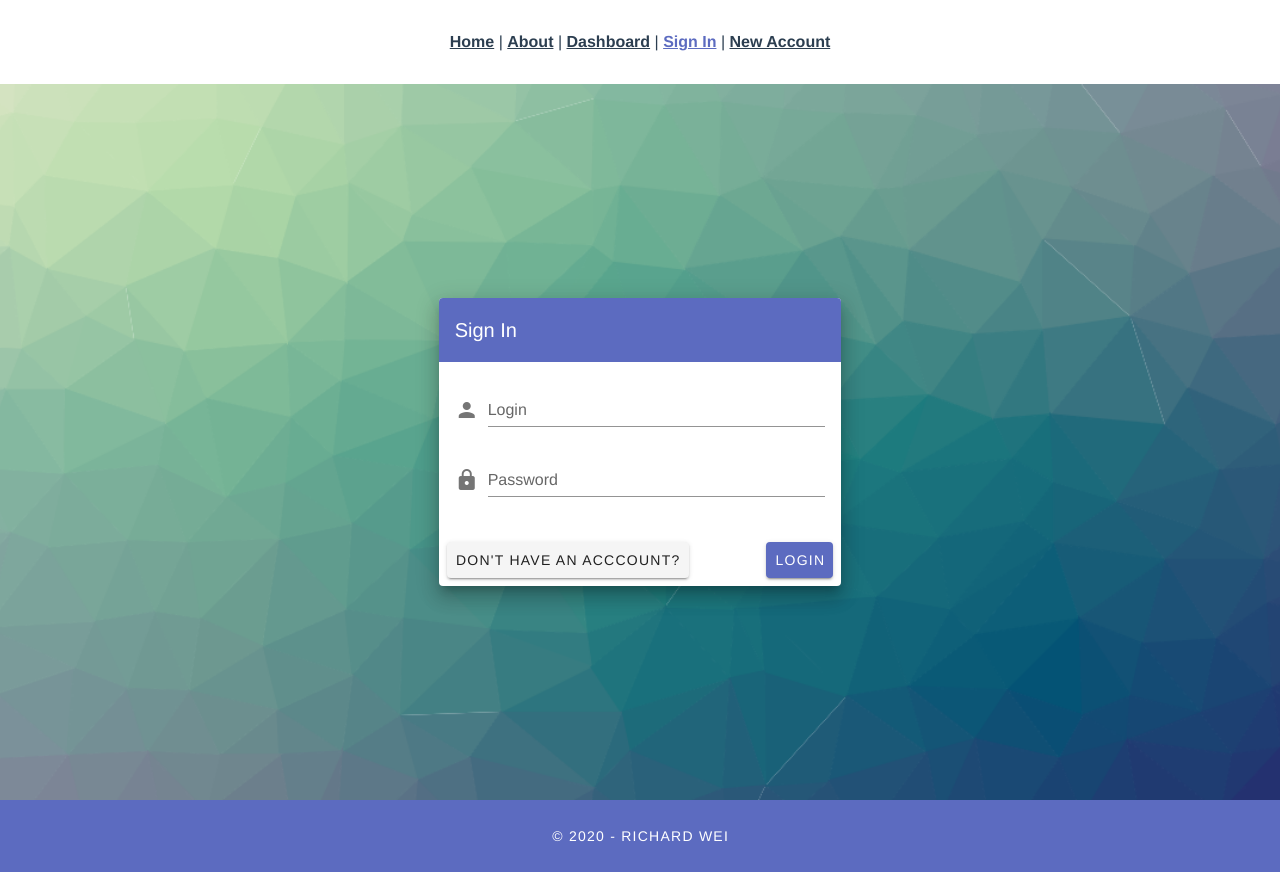
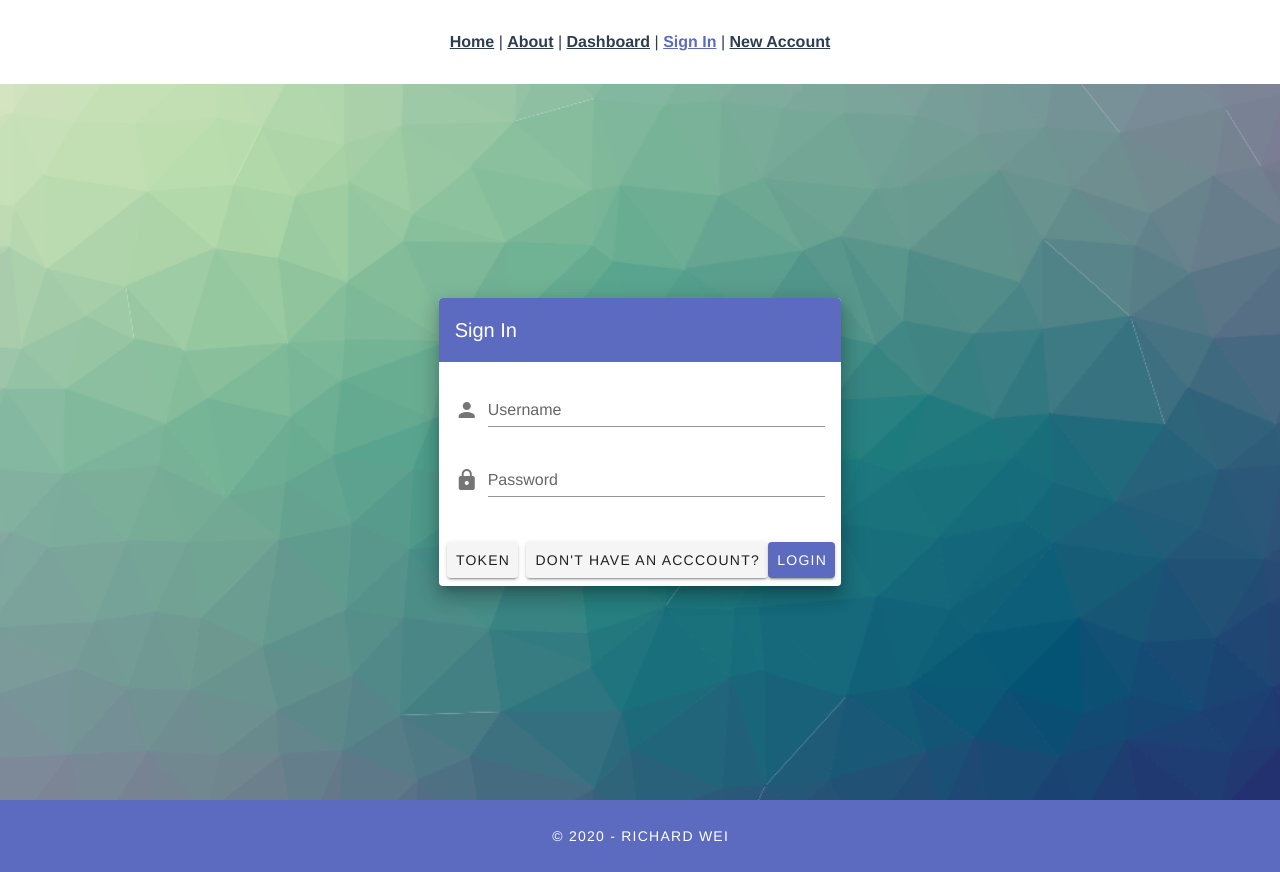
Before and after one commit to richardswei/werkit, a Vue app in the folder frontend/: page /authentication in a window 1280 px wide. Built offline with nearby package versions, Linux system fonts and the light colour scheme; the HTML template or start-up script is replaced by a standard one.

Commit message:
add token to vuex store

```diff
--- a/frontend/src/store/index.js
+++ b/frontend/src/store/index.js
@@ -12,7 +12,7 @@ export default new Vuex.Store({
     INCREMENT(state) {
       state.count += 1;
     },
-    SET_TOKEN(state, { token }) {
+    SET_TOKEN(state, token) {
       state.token = token;
     },
     UNSET_TOKEN(state) {
@@ -21,7 +21,6 @@ export default new Vuex.Store({
   },
   actions: {
     signin({ commit }, account) {
-      console.log(account);
       commit('SET_TOKEN', account);
     },
     signout({ commit }) {
--- a/frontend/src/views/Authentication.vue
+++ b/frontend/src/views/Authentication.vue
@@ -1,31 +1,19 @@
 <template>
-    <v-container
-      class="fill-height"
-      fluid
-    >
-      <v-row
-        align="center"
-        justify="center"
-      >
-        <v-col
-          cols="12"
-          sm="8"
-          lg="4"
-        >
+    <v-container class="fill-height" fluid>
+      <v-row align="center" justify="center">
+        <v-col cols="12" sm="8" lg="4">
+          <v-form @submit='postAuth'>
             <v-card class="elevation-12">
-            <v-toolbar
-              color="primary"
-              dark
-              flat
-            >
+              <v-toolbar color="primary" dark flat>
                 <v-toolbar-title>Sign In</v-toolbar-title>
                 <v-spacer />
               </v-toolbar>
               <v-card-text>
-              <v-form>
                   <v-text-field
-                  label="Login"
-                  name="login"
+                    label="Username"
+                    name="username"
+                    v-model='username'
+                    autocomplete="username"
                     prepend-icon="person"
                     type="text"
                   />
@@ -33,18 +21,51 @@
                     id="password"
                     label="Password"
                     name="password"
+                    v-model='password'
+                    autocomplete="current-password"
                     prepend-icon="lock"
                     type="password"
                   />
-              </v-form>
               </v-card-text>
               <v-card-actions>
+                <v-btn @click="showToken">Token</v-btn>
+
                 <v-btn class="link" to="/registration">Don't have an acccount?</v-btn>
                 <v-spacer />
-              <v-btn color="primary">Login</v-btn>
+                <v-btn type="submit" color="primary">Login</v-btn>
               </v-card-actions>
             </v-card>
+          </v-form>
         </v-col>
       </v-row>
     </v-container>
 </template>
+<script>
+import axios from 'axios';
+
+export default {
+  name: 'Authentication',
+  data: () => ({
+    username: '',
+    password: '',
+  }),
+  methods: {
+    showToken() {
+      console.log(this.$store.state.token);
+    },
+    postAuth(event) {
+      event.preventDefault();
+      axios.post('http://localhost:8000/api/v1/signin/', {
+        username: this.username,
+        password: this.password,
+      })
+        .then((response) => {
+          this.$store.dispatch('signin', response.data.token);
+        })
+        .catch((e) => {
+          console.log(e);
+        });
+    },
+  },
+};
+</script>
--- a/frontend/src/views/Registration.vue
+++ b/frontend/src/views/Registration.vue
@@ -12,27 +12,32 @@
               <v-text-field
                 label="Username"
                 v-model="username"
+                autocomplete="username"
                 prepend-icon="person"
                 type="text"
               />
               <v-text-field
                 label="First Name"
+                autocomplete="given-name"
                 v-model="firstname"
                 type="text"
               />
               <v-text-field
                 label="Last Name"
+                autocomplete="family-name"
                 v-model="lastname"
                 type="text"
               />
               <v-text-field
                 label="Email"
+                autocomplete="email"
                 v-model="email"
                 prepend-icon="mail"
                 type="text"
               />
               <v-text-field
                 id="password"
+                autocomplete="new-password"
                 label="Password"
                 v-model="password"
                 prepend-icon="lock"
@@ -40,6 +45,7 @@
               />
               <v-text-field
                 id="password-verification"
+                autocomplete="new-password"
                 label="Confirm Password"
                 v-model="password"
                 prepend-icon="lock"
@@ -47,7 +53,6 @@
               />
             </v-card-text>
             <v-card-actions>
-              <v-btn @click='increment'>increment</v-btn>
               <v-btn class="link" to="/authentication">Already have an account?</v-btn>
               <v-spacer />
               <v-btn type="submit">Register</v-btn>
@@ -64,13 +69,6 @@ import axios from 'axios';
 
 export default {
   name: 'Registration',
-  components: {
-  },
-  computed: {
-    count() {
-      return this.$store.state.count;
-    },
-  },
   data: () => ({
     username: '',
     firstname: '',
@@ -79,30 +77,14 @@ export default {
     password: '',
   }),
   methods: {
-    increment() {
-      console.log('starting increment');
-      this.$store.commit('INCREMENT');
-    },
     postRegistration(event) {
       event.preventDefault();
-      const account = {
-        username: this.username,
-        first_name: this.firstname,
-        last_name: this.lastname,
-        email: this.email,
-        password: this.password,
-        todoitems: [],
-        notes: [],
-      };
-      console.log(account);
       axios.post('http://localhost:8000/api/v1/registration/', {
         username: this.username,
         first_name: this.firstname,
         last_name: this.lastname,
         email: this.email,
         password: this.password,
-        todoitems: [],
-        notes: [],
       })
         .then((response) => {
           console.log(response);
```
Lines whose indentation alone changed are shown as unchanged.
